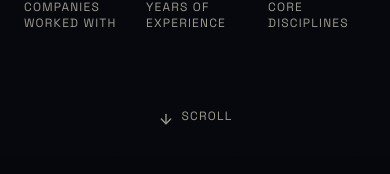
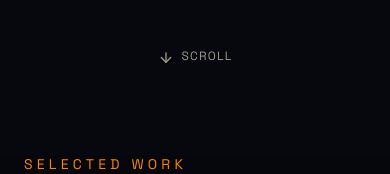
Before and after one commit to irfndaffa/amore-profile, a Next.js app: page / in a window 390 px wide. Shown: the part 688-862 px from the top of the page. Built offline with nearby package versions, Linux system fonts and the light colour scheme.

Commit message:
Reduce excessive vertical gap between hero and portfolio on mobile

```diff
--- a/src/components/hero.tsx
+++ b/src/components/hero.tsx
@@ -28,7 +28,7 @@ export default function Hero() {
     <section
       id="top"
       onMouseMove={handleMove}
-      className="relative flex min-h-[100svh] flex-col justify-between overflow-hidden pt-28"
+      className="relative flex min-h-[92svh] flex-col justify-between overflow-hidden pt-28 sm:min-h-[100svh]"
       style={{
         backgroundImage:
           "radial-gradient(500px circle at var(--x, 50%) var(--y, 20%), color-mix(in oklch, var(--accent) 16%, transparent), transparent 65%)",
@@ -151,7 +151,7 @@ export default function Hero() {
         initial={{ opacity: 0 }}
         animate={{ opacity: 1 }}
         transition={{ delay: 2.9, duration: 0.6 }}
-        className="mx-auto mb-8 flex items-center gap-2 text-xs uppercase tracking-widest text-muted"
+        className="mx-auto mb-6 flex items-center gap-2 text-xs uppercase tracking-widest text-muted sm:mb-8"
       >
         <motion.span
           animate={{ y: [0, 6, 0] }}
--- a/src/components/portfolio.tsx
+++ b/src/components/portfolio.tsx
@@ -93,7 +93,7 @@ export default function Portfolio() {
   const category = portfolioCategories.find((c) => c.id === activeTab)!;
 
   return (
-    <section id="work" className="relative px-6 py-28 sm:px-10 lg:py-36">
+    <section id="work" className="relative px-6 py-16 sm:px-10 sm:py-28 lg:py-36">
       <div className="mx-auto max-w-6xl">
         <Reveal>
           <span className="text-sm uppercase tracking-[0.3em] text-accent">
```
